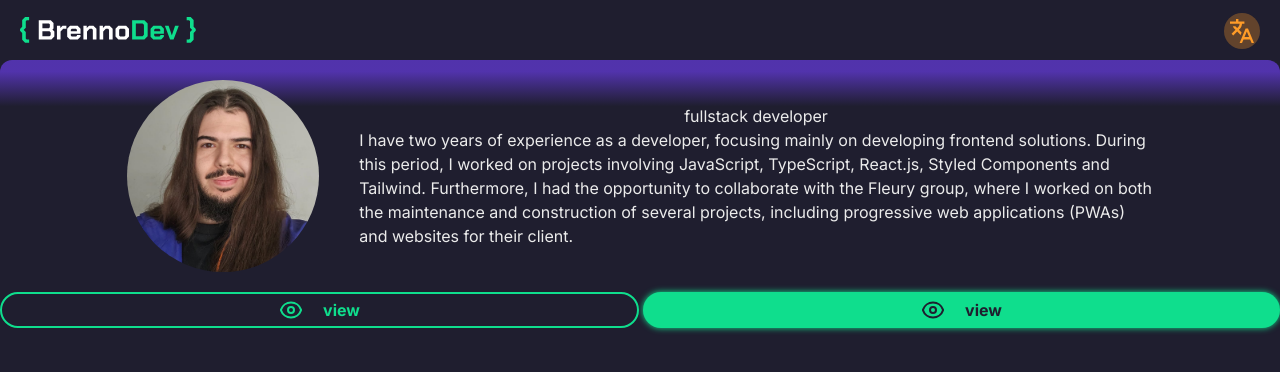
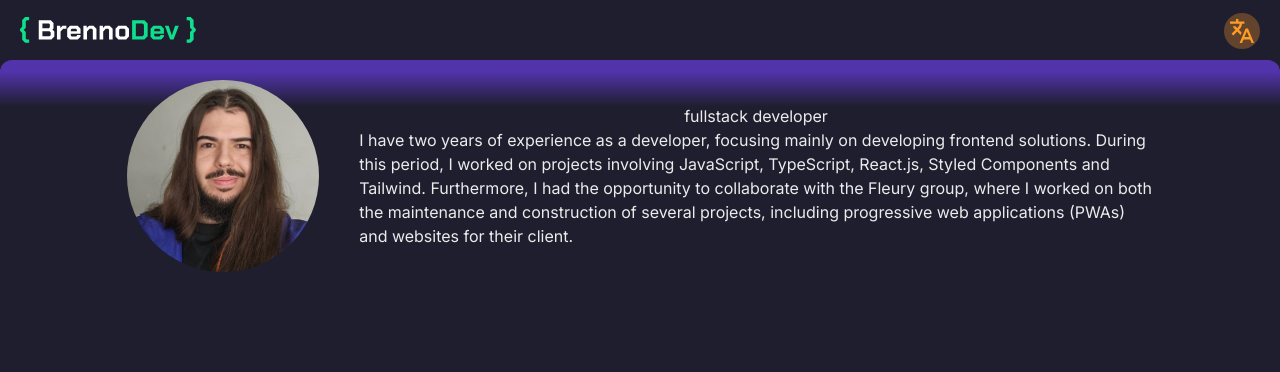
Before and after one commit to brennoAmaral/brennoDev, a Next.js app: page /en in a window 1280 px wide. Shown: the top 372 px of the page. Built offline with nearby package versions, Linux system fonts and the light colour scheme.

Commit message:
fix: comentando usabilidade do PillLink

```diff
--- a/src/presentation/pages/page-home.tsx
+++ b/src/presentation/pages/page-home.tsx
@@ -1,7 +1,5 @@
 import { useTranslations } from "next-intl";
 import styleBaseLayout from "../components/base-layout/style-base-layout";
-import PillLink from "../components/pill-link/pill-link";
-import SvgEye from "../svg/svg-eye";
 import Avatar from "./avatar";
 import stylePageHome from "./style-page-home";
 
@@ -12,8 +10,8 @@ export default function PageHome() {
       <Avatar />
       <div className="flex gap-1 justify-center">
 
-        <PillLink Svg={SvgEye} href="teste" text={t('view')} type="leaked" />
-        <PillLink Svg={SvgEye} href="teste" text={t('view')} type="fill" />
+        {/* <PillLink Svg={SvgEye} href="teste" text={t('view')} type="leaked" />
+        <PillLink Svg={SvgEye} href="teste" text={t('view')} type="fill" /> */}
       </div>
     </div>
   )
```
